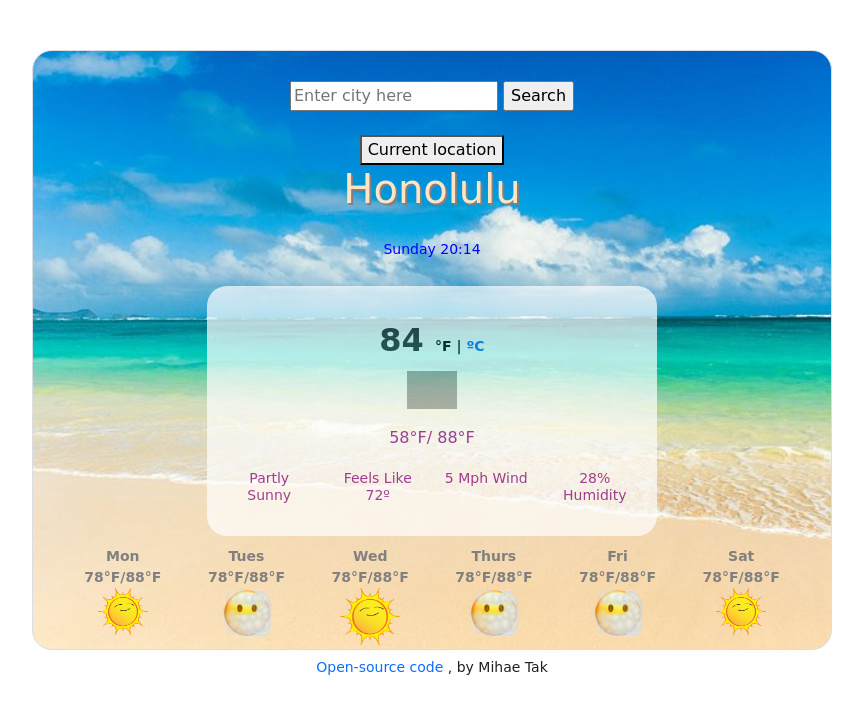
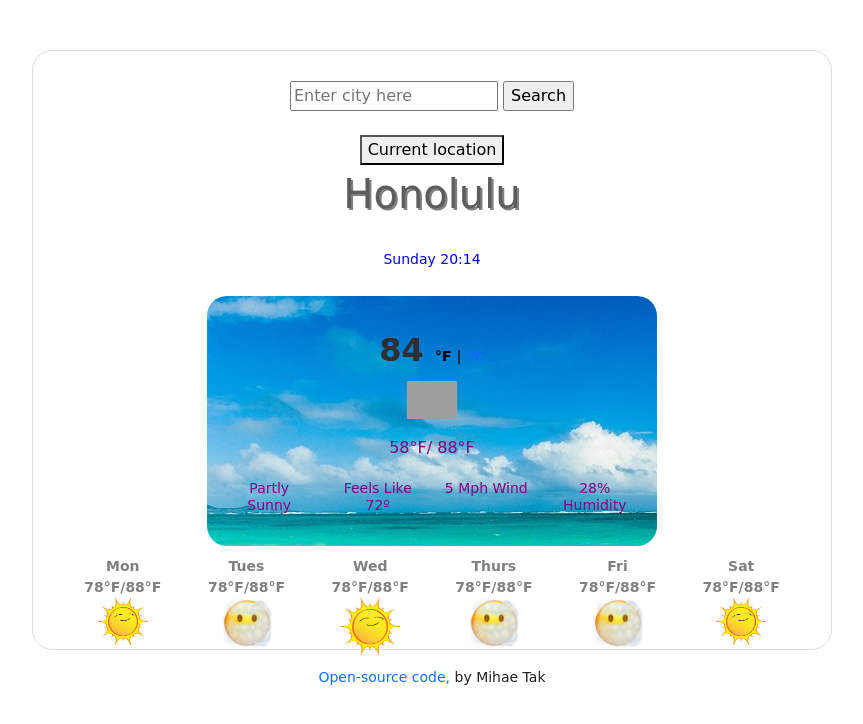
Before and after one commit to mntak/Tak-Weather-App, a website built with Parcel: page index.html in a window 1280 px wide. Shown: the whole page, without its empty margins (208-1071 px from the left). Built offline with nearby package versions, Linux system fonts and the light colour scheme; grey boxes are pictures that could not be loaded.

Commit message:
Styled background

```diff
--- a/index.html
+++ b/index.html
@@ -85,9 +85,9 @@
         </div>
         <small>
           <a href="https://github.com/mntak/Tak-Weather-App" target="_blank"
-            >Open-source code</a
+            >Open-source code,</a
           >
-          , by Mihae Tak
+          by Mihae Tak
         </small>
       </div>
     </div>
--- a/src/index.js
+++ b/src/index.js
@@ -61,7 +61,7 @@ function showWeather(response) {
   let iconElement = document.querySelector("#icon");
   iconElement.setAttribute(
     "src",
-    `http://openweathermap.org/img/wn/04d@2x.png`
+    `http://openweathermap.org/img/wn/${response.data.weather[0].icon}@2x.png`
   );
   let temperatureElement = document.querySelector("#temperature");
   fahrenheitTemperature = Math.round(response.data.main.temp);
--- a/src/styles.css
+++ b/src/styles.css
@@ -4,8 +4,9 @@ body {
 
 h1 {
   text-align: center;
-  color: bisque;
+  color: rgb(94, 93, 92);
   text-shadow: 2px 2px gray;
+  padding: 5px 5px;
 }
 h3 {
   color: blue;
@@ -28,7 +29,7 @@ h5 {
   height: 600px;
   margin: 50px auto;
   padding: 30px;
-  background: url("../images/beach.jpg");
+
   background-repeat: no-repeat;
   background-size: cover;
   position: relative;
@@ -42,12 +43,12 @@ h5 {
   color: rgb(48, 46, 46);
   font-weight: bolder;
   font-size: xx-large;
-  background: white;
+  background: url("../images/beach.jpg");
   width: 450px;
   height: 250px;
   margin: 0px auto;
   padding: 30px 20px;
-  opacity: 0.7;
+
   border-radius: 20px;
 }
 
@@ -70,6 +71,7 @@ h5 {
 .search:hover {
   background-color: bisque;
 }
+
 .col-3 {
   color: purple;
   text-transform: capitalize;
```
